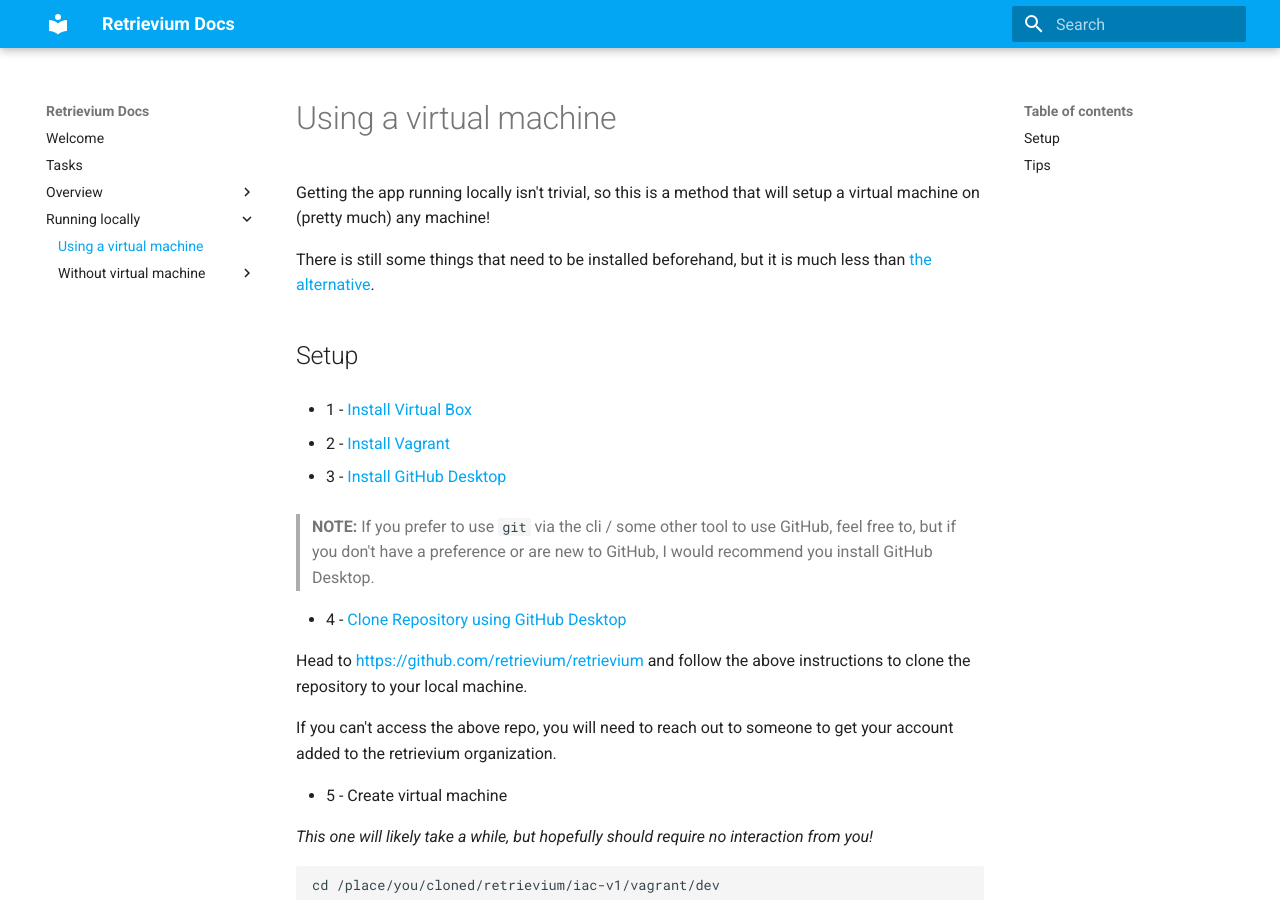
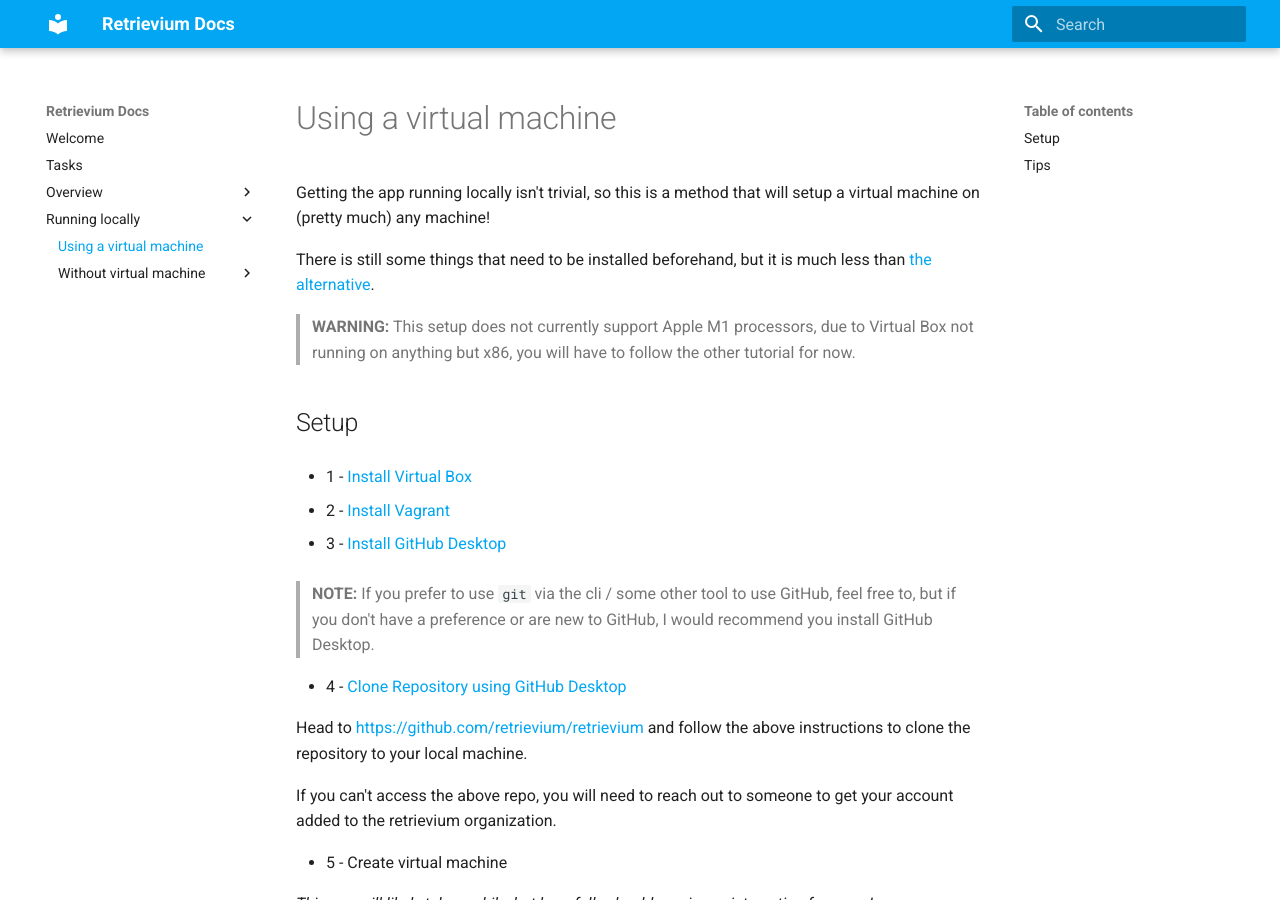
Before and after one commit to retrievium/docs, an MkDocs documentation site: the page built from docs/running-locally/using-virtual-machine.md, in a window 1280 px wide and 900 px high. Built offline with MkDocs 1.6.1 and Material for MkDocs 9.7.7, drawn with Linux system fonts in a browser that asks for light colours.

Commit message:
note about m1

```diff
--- a/docs/running-locally/using-virtual-machine.md
+++ b/docs/running-locally/using-virtual-machine.md
@@ -3,6 +3,8 @@
 Getting the app running locally isn't trivial, so this is a method that will setup a virtual machine on (pretty much) any machine!
 
 There is still some things that need to be installed beforehand, but it is much less than [the alternative](./without-virtual-machine/getting-started.md).
+
+> **WARNING:** This setup does not currently support Apple M1 processors, due to Virtual Box not running on anything but x86, you will have to follow the other tutorial for now.
 
 ## Setup
 
```
